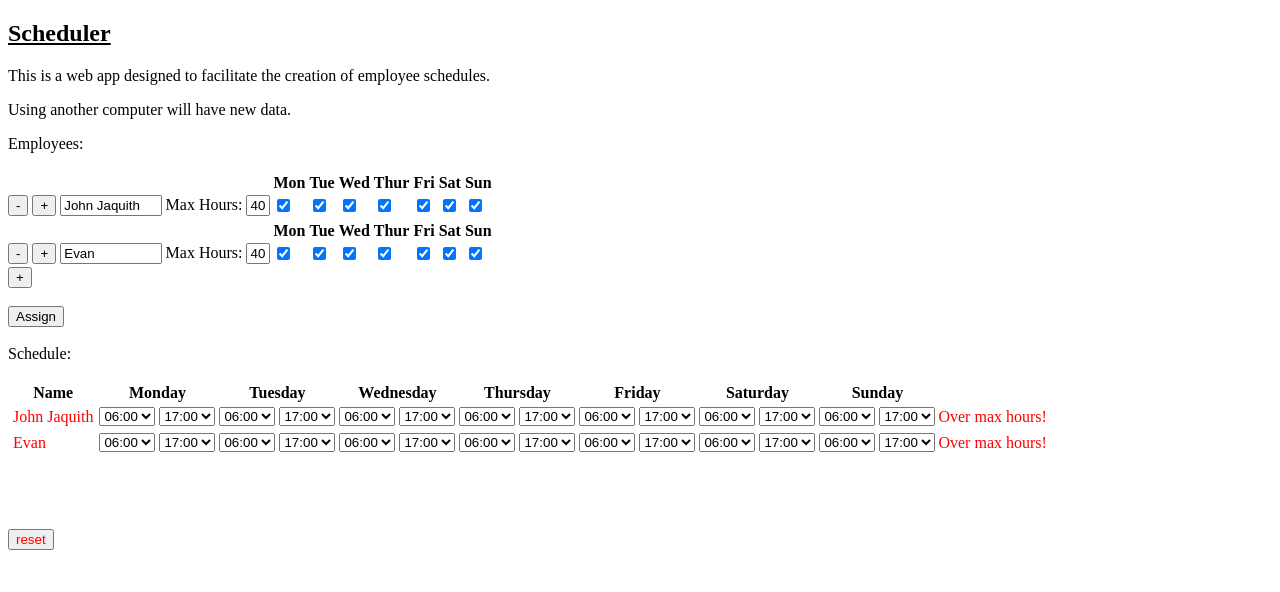
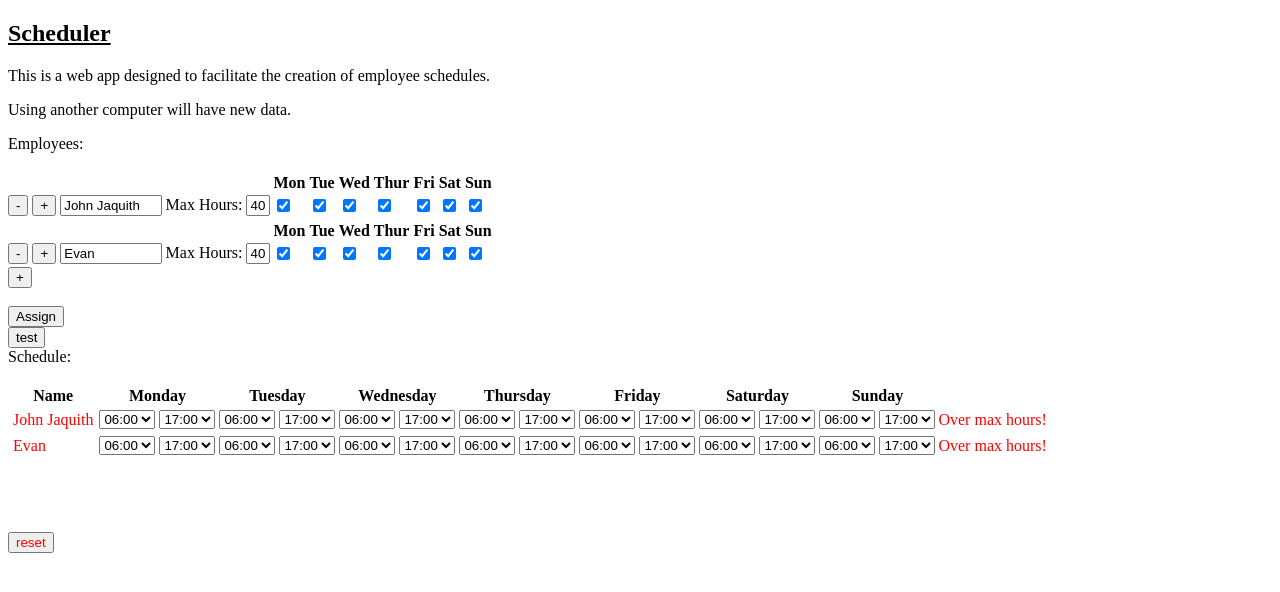
Before and after one commit to Japesjake/schedulewendys.svelte, a SvelteKit app: page / in a window 1280 px wide. Shown: the top 592 px of the page. Built offline with nearby package versions, Linux system fonts and the light colour scheme.

Commit message:
fixed problem where localstorage didnt update by removing $data being passed to functions.

```diff
--- a/src/routes/+page.svelte
+++ b/src/routes/+page.svelte
@@ -33,7 +33,7 @@
         $data.employees = employees
         return $data
     }
-    function assignManagers($data) {
+    function assignManagers() {
         let slots = $data.slots
         let employees = $data.employees
         for (let slot of slots) {
@@ -69,7 +69,7 @@
         // $data = resetTimes($data)
         resetSlots($data)
         resetEmployees($data)
-        $data = assignManagers($data)
+        assignManagers()
     }
 
     function resetSlots($data) {
@@ -96,10 +96,14 @@
             }
         }
     }
+    function test () {
+        $data.employees[0].days[0].startTime = 'hello'
+        $data = $data
+    }
     </script>
     <Employees /><br>
     <button on:click={() => update($data)}>Assign</button><br>
-    <!-- <button on:click={() => test()}>test</button> -->
+    <button on:click={() => test()}>test</button>
     <Schedule />
     <br><br><br><br>
     <button style='color:red;' type='button' on:click={() => reset()}>reset</button>
```
